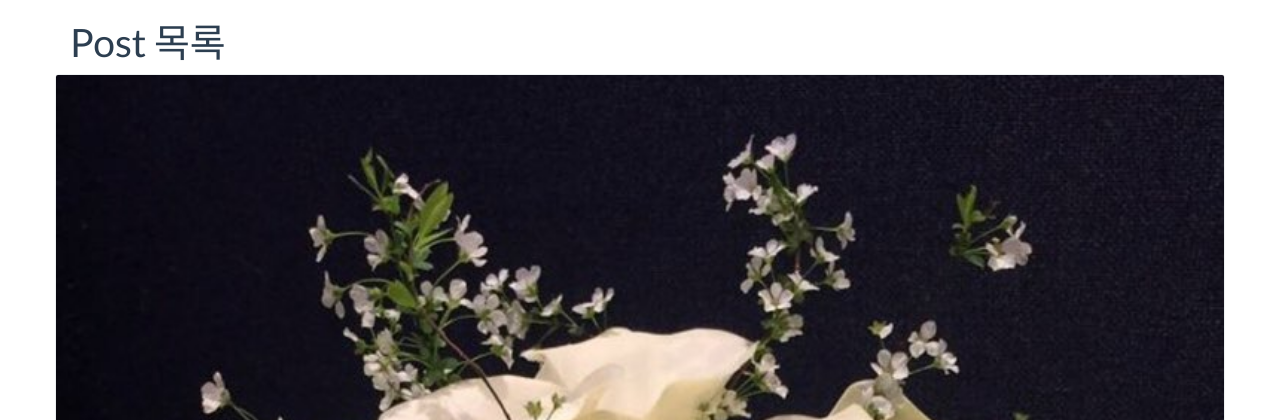
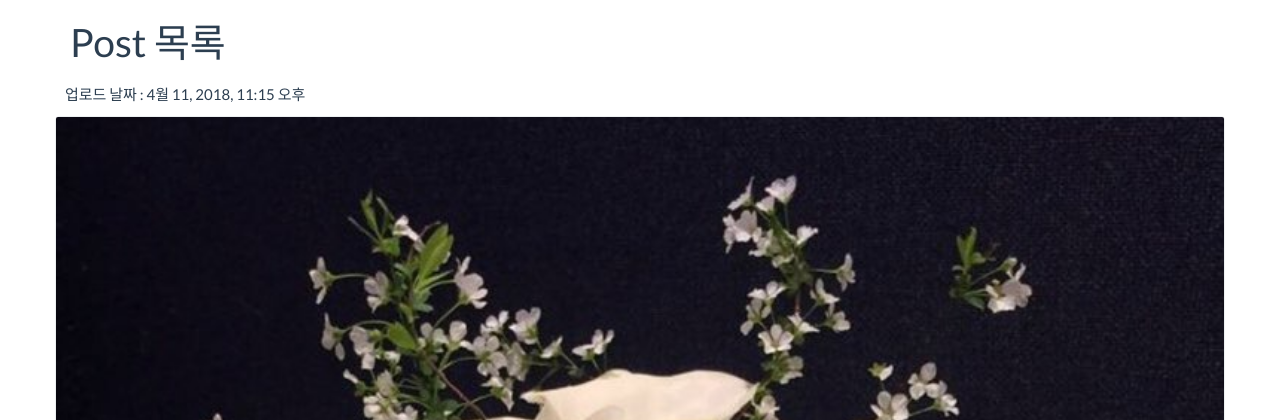
Before and after one commit to Covee/instagram_django, a Django app: page /post/ in a window 1280 px wide. Shown: the top 420 px of the page. Run offline with Django 3.2, Linux system fonts and the light colour scheme; data comes from the database, SQL or seed files in the repository; both versions use the stored data as it was after the commit; some libraries are stand-ins or nearby versions; some web fonts are replaced.

Commit message:
post datetime 추가

```diff
--- a/instagram/settings.py
+++ b/instagram/settings.py
@@ -111,9 +111,9 @@ AUTH_PASSWORD_VALIDATORS = [
 # Internationalization
 # https://docs.djangoproject.com/en/1.11/topics/i18n/
 
-LANGUAGE_CODE = 'en-us'
+LANGUAGE_CODE = 'ko-kr'
 
-TIME_ZONE = 'UTC'
+TIME_ZONE = 'Asia/Seoul'
 
 USE_I18N = True
 
--- a/post/models.py
+++ b/post/models.py
@@ -5,6 +5,7 @@ from django.db import models
 class Post(models.Model):
 	author = models.ForeignKey(settings.AUTH_USER_MODEL)
 	photo = models.ImageField(upload_to='post')
+	created_at = models.DateTimeField(auto_now=False, auto_now_add=True)
 
 	def __str__(self):
 		return f'Post (PK: {self.pk}, Author: {self.author.username})'
--- a/post/static/css/style.css
+++ b/post/static/css/style.css
@@ -47,3 +47,9 @@ nav.top-nav #top-nav:not(.in):not(.collapsing) .search-hashtag-form .search-hash
     font-weight: bold;
     margin-right: 3px;
 }
+
+.created-at {
+
+padding: 10px;
+
+}
--- a/post/templates/post/post_list.html
+++ b/post/templates/post/post_list.html
@@ -4,6 +4,13 @@
 {% block content %}
 	<div class="row">
 		{% for post in posts %}
+
+					<div id="created-at" class="created-at">
+
+						업로드 날짜 : {{ post.created_at }}
+
+					</div>
+
 			<div id="post-{{ post.pk }}">
 			{% include 'include/post.html' with post_type='list' %}
 			</div>
```
Also changed, not shown: db.sqlite3, post/migrations/0002_post_created_at.py (added).
